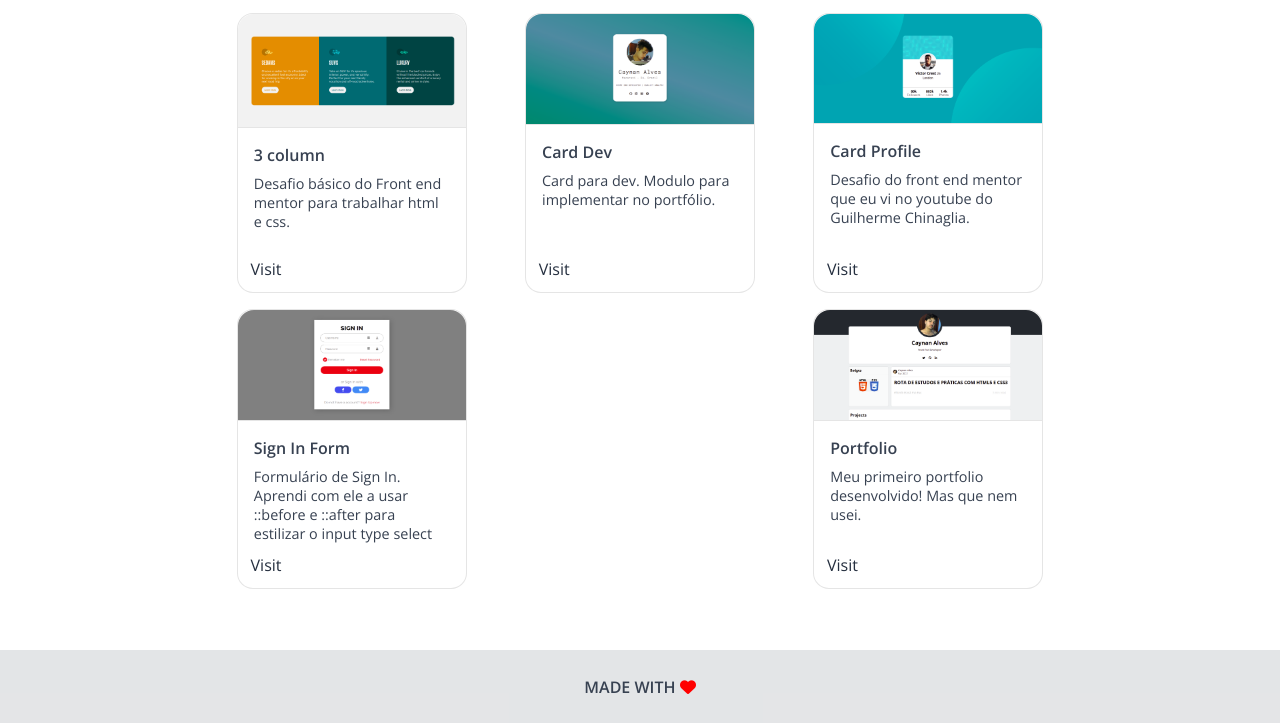
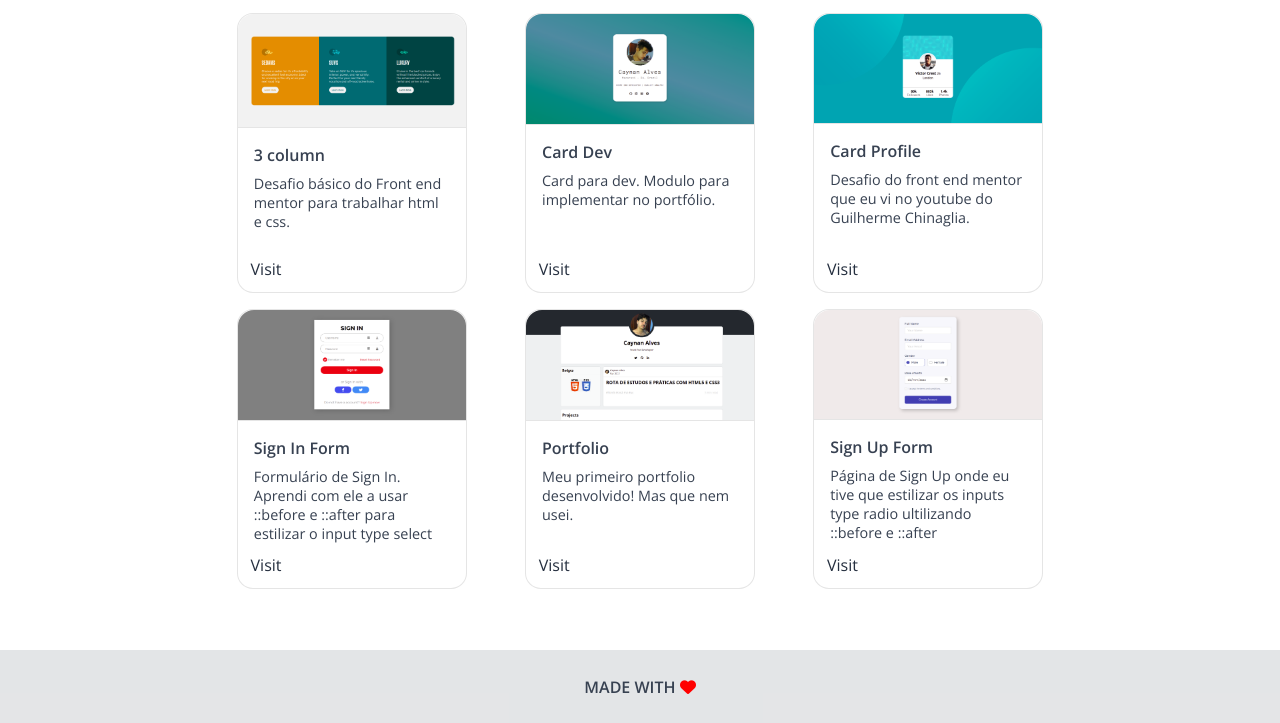
Before and after one commit to caynanr/caynanr.github.io, a plain HTML site: page index.html in a window 1280 px wide. Shown: the part 1086-1809 px from the top of the page. Drawn offline with nearby package versions, Linux system fonts and the light colour scheme.

Commit message:
projectSignupform

```diff
--- a/index.html
+++ b/index.html
@@ -175,6 +175,19 @@
           </div>
         </div>
 
+        <div class="card">
+          <div class="bg-card">
+            <img src="assets/signupfinal.png" alt="Sign Up Form">
+          </div>
+          <div class=" card-content">
+            <h3 class="title-card">Sign Up Form</h3>
+            <p>Página de Sign Up onde eu tive que estilizar os inputs type radio ultilizando ::before e ::after</p>
+          </div>
+          <div class="btn">
+            <a href="https://caynanr.github.io/signupform/" target="_blank">Visit</a>
+          </div>
+        </div>
+
       </div>
     </section>
   </main>
```
Also changed, not shown: assets/signupfinal.png (added).
